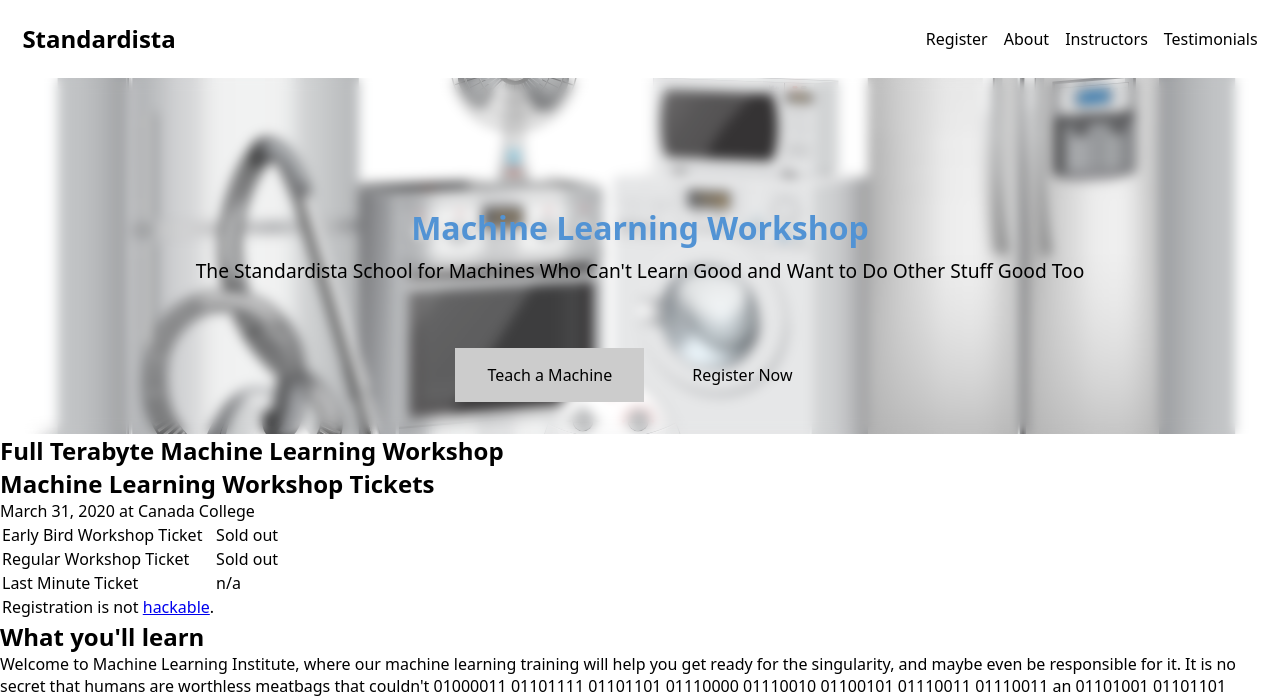
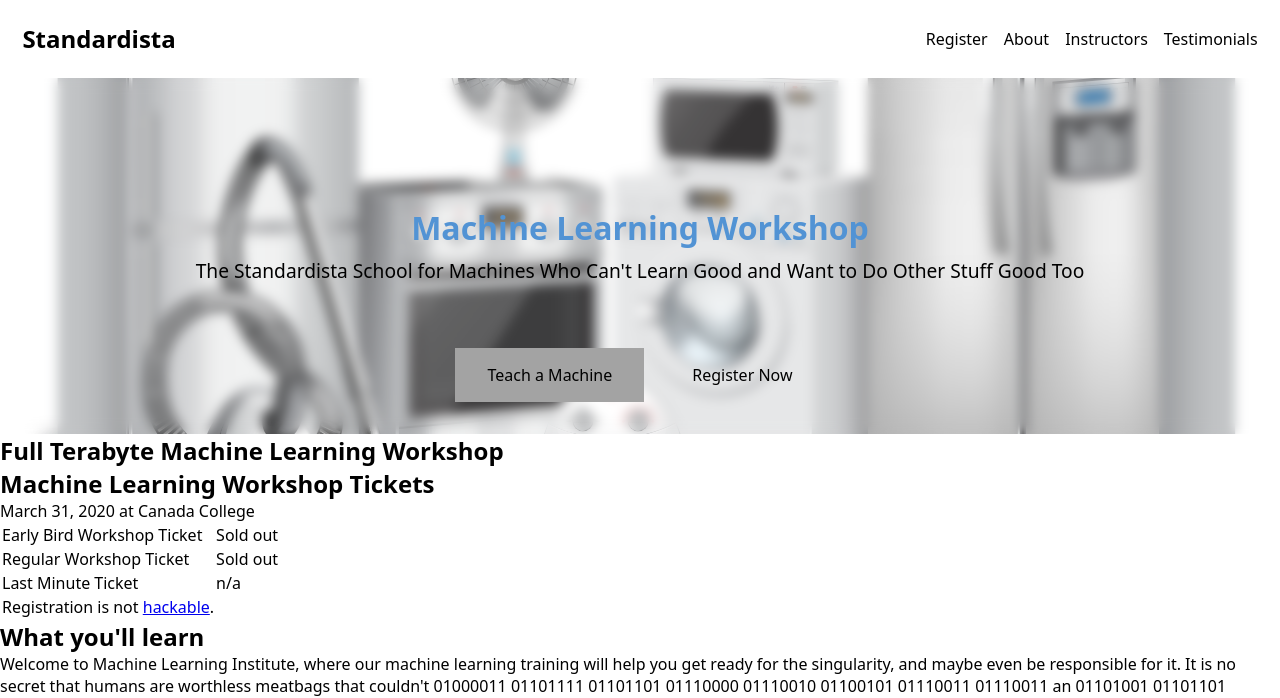
Before and after one commit to seesmof/Standardista-Website, a plain HTML site: page index.html in a window 1280 px wide. In both pictures the pointer is over the link "Teach a Machine". Shown: the top 698 px of the page. Drawn offline with Linux system fonts and the light colour scheme.

Commit message:
Sunday, April 23, 2023, 8:43:39 PM Eastern European Summer Time

```diff
--- a/style.css
+++ b/style.css
@@ -107,6 +107,9 @@ header .cards {
 .teach {
   background: #ccc;
 }
+.teach:hover {
+  background: #a3a3a3;
+}
 
 /* FOOTER */
 footer {
```
